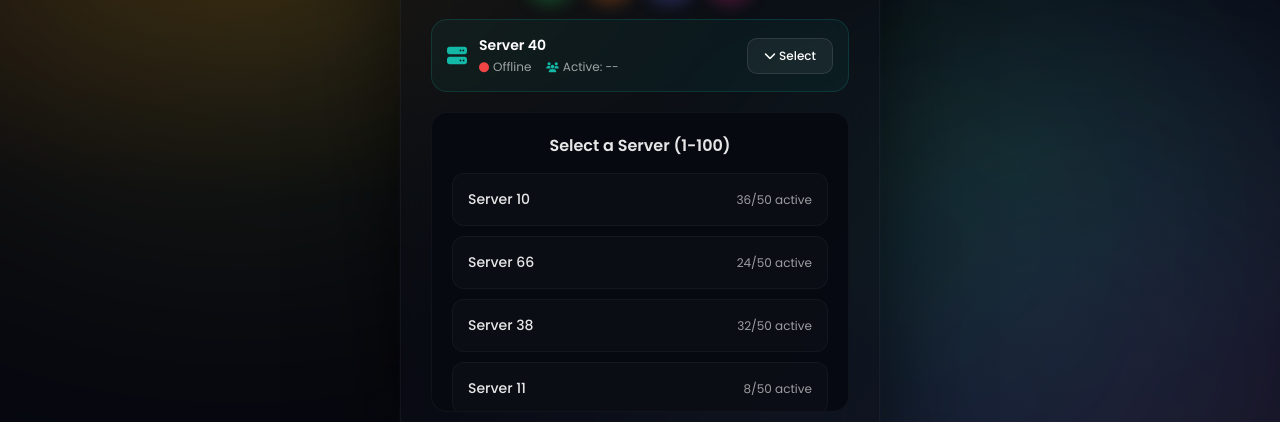
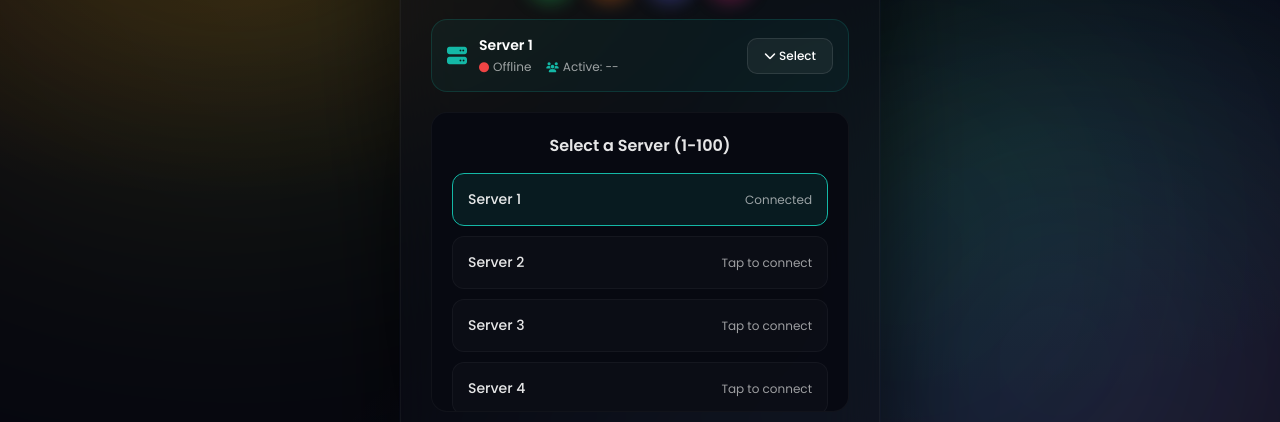
Before and after one commit to teamzero586-pixel/Ahmadshahzadmdbotfronted, a plain HTML site: page index.html in a window 1280 px wide. Both pictures are taken after a click on the element "Select". Shown: the part 321-743 px from the top of the page. Drawn offline with Linux system fonts and the light colour scheme; no server answers.

Commit message:
Updated files directly to root via Web Uploader

```diff
--- a/index.html
+++ b/index.html
@@ -404,20 +404,11 @@
     // NOTE: every option here routes to the exact same bot connection —
     // there is only one real backend. Picking a server just relabels the
     // real, live status polled from /ping; it doesn't change what actually
-    // handles pairing. This exists purely as a UI touch.
-    function seededRandom(seed) {
-      let x = Math.sin(seed) * 10000;
-      return x - Math.floor(x);
-    }
-
+    // handles pairing. No fake per-server numbers — the only live count
+    // shown anywhere on this page is the real one from /ping (below).
     function buildServerList() {
       const servers = [];
-      for (let i = 1; i <= 100; i++) servers.push(i);
-      // shuffle (Fisher-Yates) so the order looks organic each visit
-      for (let i = servers.length - 1; i > 0; i--) {
-        const j = Math.floor(Math.random() * (i + 1));
-        [servers[i], servers[j]] = [servers[j], servers[i]];
-      }
+      for (let i = 1; i <= 100; i++) servers.push(i); // straight 1 → 100, no shuffle
       return servers;
     }
 
@@ -425,12 +416,11 @@
       const servers = buildServerList();
       serverGrid.innerHTML = '';
       servers.forEach(num => {
-        const active = Math.floor(seededRandom(num) * 40) + 5; // decorative only
         const opt = document.createElement('div');
         opt.className = `server-option ${selectedServerNum === num ? 'selected' : ''}`;
         opt.innerHTML = `
           <div class="server-option-name">Server ${num}</div>
-          <div class="server-option-stats"><span>${active}/50 active</span></div>
+          <div class="server-option-stats"><span>${selectedServerNum === num ? 'Connected' : 'Tap to connect'}</span></div>
         `;
         opt.addEventListener('click', () => selectServer(num));
         serverGrid.appendChild(opt);
@@ -464,7 +454,7 @@
     // Real status pulled from the bot's own /ping endpoint — no fake numbers.
     async function refreshStatus() {
       if (selectedServerNum === null) {
-        selectedServerNum = Math.floor(Math.random() * 100) + 1;
+        selectedServerNum = 1; // default to Server 1 (sequential, not random)
         currentServerName.textContent = `Server ${selectedServerNum}`;
       }
       try {
```
